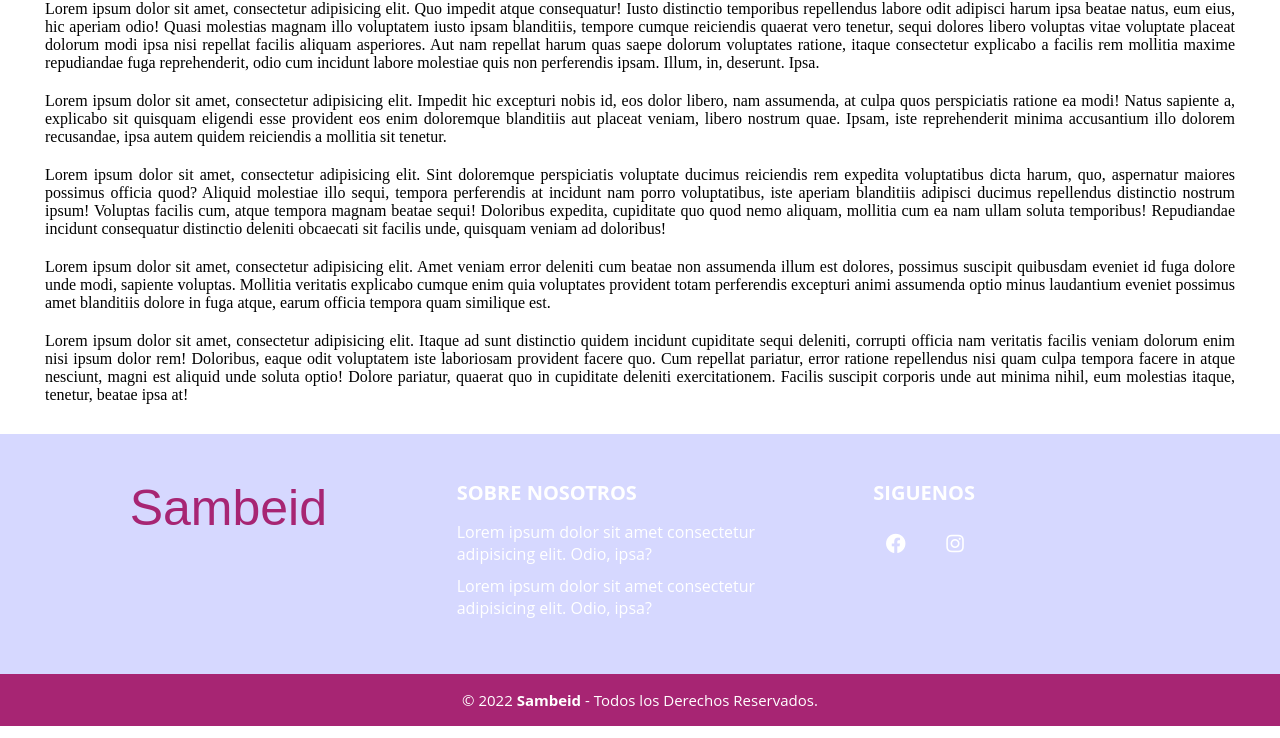
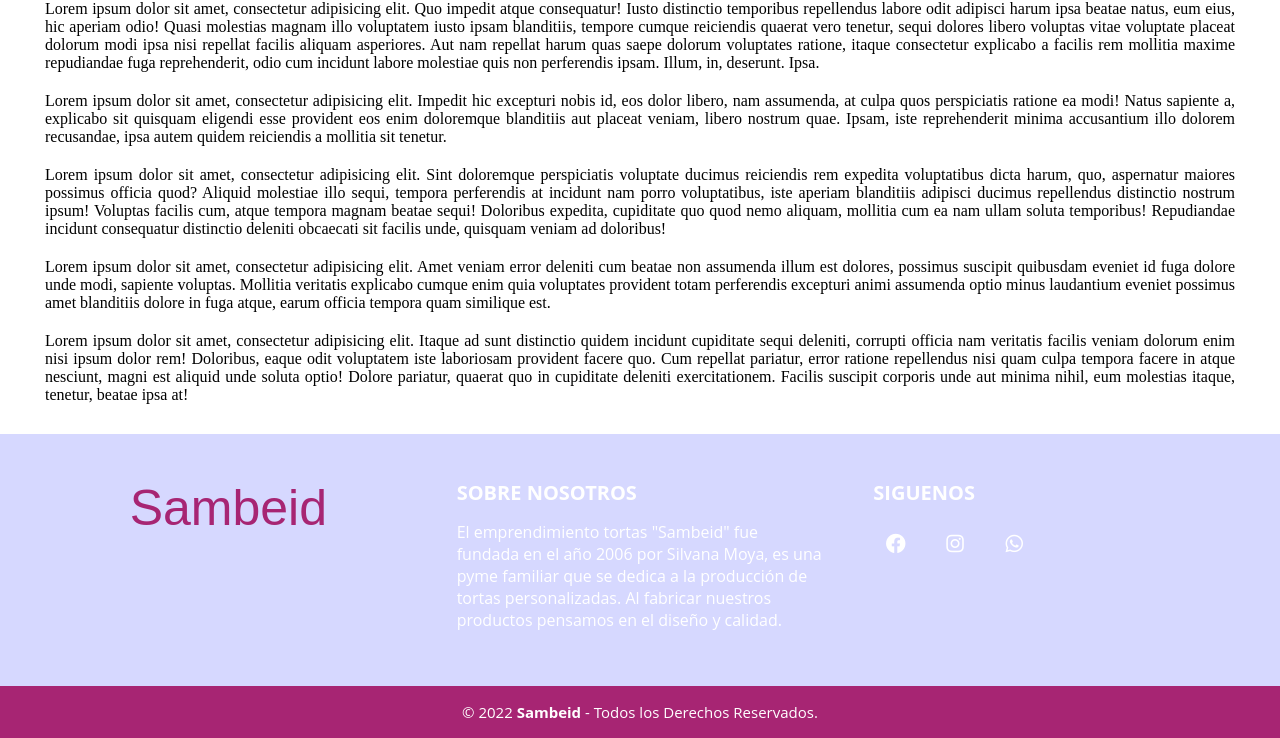
Before and after one commit to nacho312/Sambeid-Web, a plain HTML site: page contacto.html in a window 1280 px wide. Shown: the part 264-1002 px from the top of the page. Drawn offline with Linux system fonts and the light colour scheme; a web font is replaced by a local one.

Commit message:
footer demas páginas

```diff
--- a/contacto.html
+++ b/contacto.html
@@ -78,14 +78,14 @@
             </div>
             <div class="box">
                 <h2>SOBRE NOSOTROS</h2>
-                <p>Lorem ipsum dolor sit amet consectetur adipisicing elit. Odio, ipsa?</p>
-                <p>Lorem ipsum dolor sit amet consectetur adipisicing elit. Odio, ipsa?</p>
+                <p>El emprendimiento tortas "Sambeid" fue fundada en el año 2006 por Silvana Moya, es una pyme familiar que se dedica a la producción de tortas personalizadas. Al fabricar nuestros productos pensamos en el diseño y calidad.</p>
             </div>
             <div class="box">
                 <h2>SIGUENOS</h2>
                 <div class="red-social">
                     <a href="https://www.facebook.com/tortascaseras.pasteleriaadomicilio" class="fab fa-facebook" target="_blank"></a>
                     <a href="https://www.instagram.com/tortas_sambeid/" class="fab fa-instagram" target="_blank"></a>
+                    <a href="" class="fab fa-whatsapp" target="_blank"></a>
                 </div>
             </div>
         </div>
```
Also changed, not shown: cotizar.html (+3 -4 lines), nosotros.html (+2 -2 lines).
